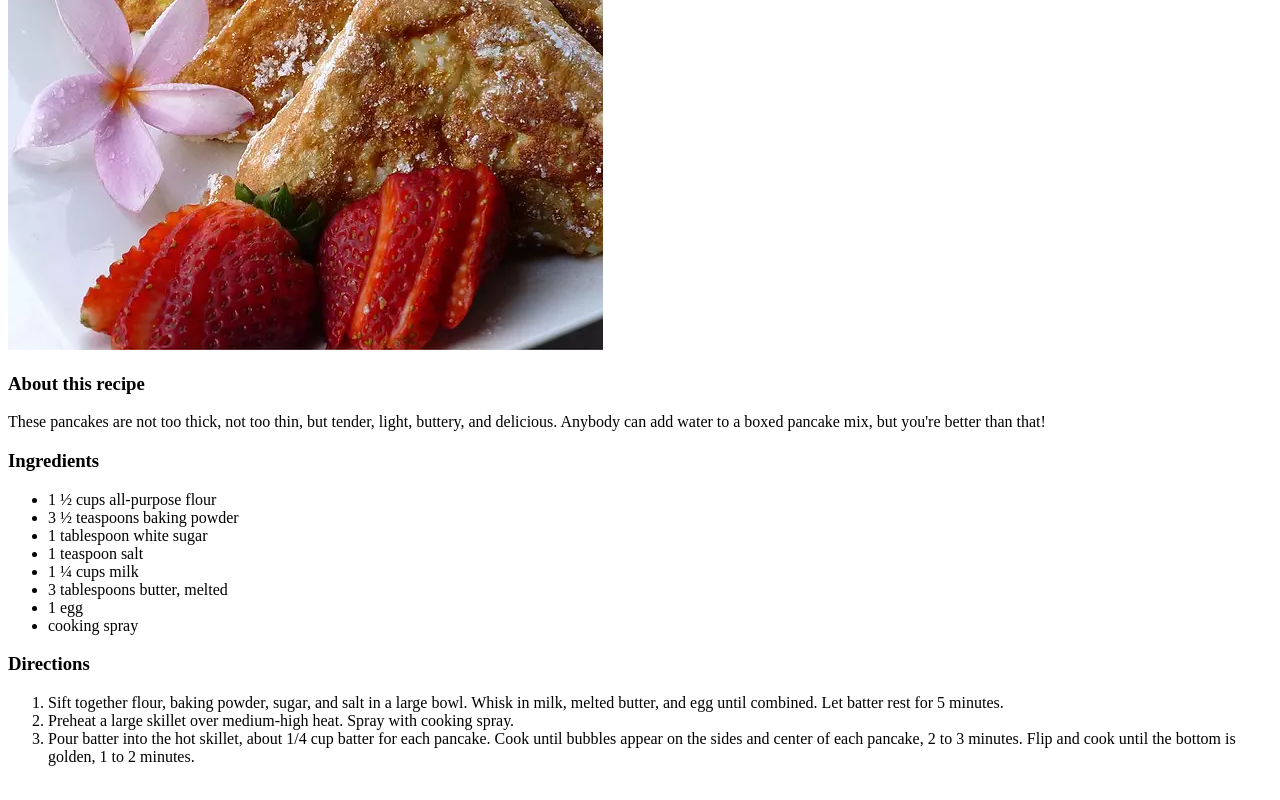
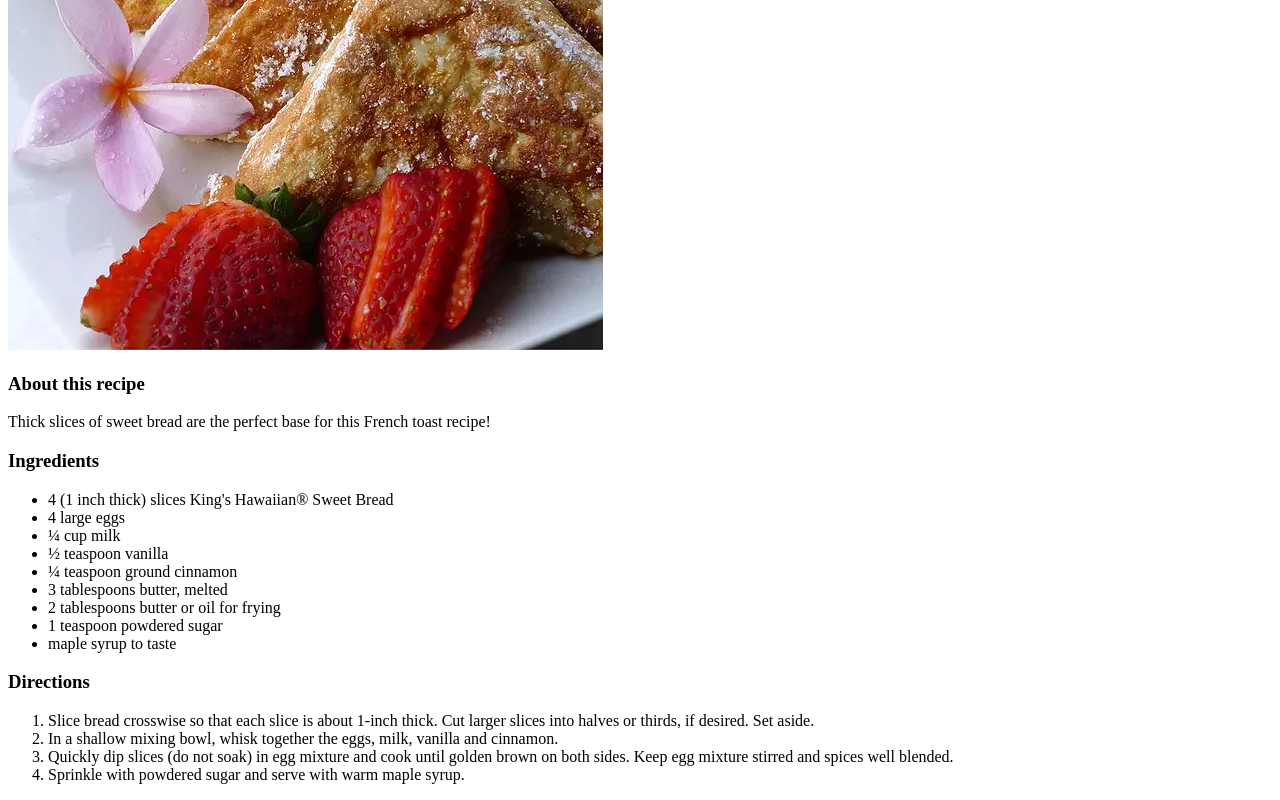
Before and after one commit to Aneyus/odin-recipes, a plain HTML site: page recipes/frenchtoast.html in a window 1280 px wide. Shown: the part 325-1125 px from the top of the page. Drawn offline with Linux system fonts and the light colour scheme.

Commit message:
Added French Toast page

```diff
--- a/recipes/frenchtoast.html
+++ b/recipes/frenchtoast.html
@@ -5,26 +5,28 @@
     <title>ToP 04 - Recipes - French Toast</title>
 </head>
 <body>
-    <h1>Pancakes</h1>
+    <h1>French Toast</h1>
     <img src="../images/frenchtoast.webp" alt="Fluffy French Toast">
     <h3>About this recipe</h3>
-        <p>These pancakes are not too thick, not too thin, but tender, light, buttery, and delicious. Anybody can add water to a boxed pancake mix, but you're better than that!</p>
+        <p>Thick slices of sweet bread are the perfect base for this French toast recipe!</p>
     <h3>Ingredients</h3>
         <ul>
-            <li>1 ½ cups all-purpose flour</li>
-            <li>3 ½ teaspoons baking powder</li>
-            <li>1 tablespoon white sugar</li>
-            <li>1 teaspoon salt</li>
-            <li>1 ¼ cups milk</li>
+            <li>4 (1 inch thick) slices King's Hawaiian® Sweet Bread</li>
+            <li>4 large eggs</li>
+            <li>¼ cup milk</li>
+            <li>½ teaspoon vanilla</li>
+            <li>¼ teaspoon ground cinnamon</li>
             <li>3 tablespoons butter, melted</li>
-            <li>1 egg</li>
-            <li>cooking spray</li>
+            <li>2 tablespoons butter or oil for frying</li>
+            <li>1 teaspoon powdered sugar</li>
+            <li>maple syrup to taste</li>
         </ul>
     <h3>Directions</h3>
         <ol>
-            <li>Sift together flour, baking powder, sugar, and salt in a large bowl. Whisk in milk, melted butter, and egg until combined. Let batter rest for 5 minutes.</li>
-            <li>Preheat a large skillet over medium-high heat. Spray with cooking spray.</li>
-            <li>Pour batter into the hot skillet, about 1/4 cup batter for each pancake. Cook until bubbles appear on the sides and center of each pancake, 2 to 3 minutes. Flip and cook until the bottom is golden, 1 to 2 minutes.</li>
+            <li>Slice bread crosswise so that each slice is about 1-inch thick. Cut larger slices into halves or thirds, if desired. Set aside.</li>
+            <li>In a shallow mixing bowl, whisk together the eggs, milk, vanilla and cinnamon.</li>
+            <li>Quickly dip slices (do not soak) in egg mixture and cook until golden brown on both sides. Keep egg mixture stirred and spices well blended.</li>
+            <li>Sprinkle with powdered sugar and serve with warm maple syrup.</li>
         </ol>
 </body>
 </html>
```
